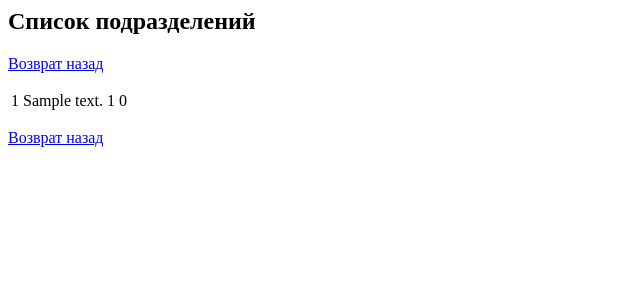
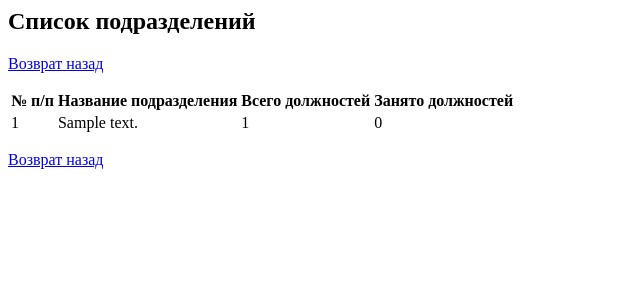
Before and after one commit to Sergyung/srvp, a PHP site: page /listDivisions.php in a window 1280 px wide. Shown: the top 300 px of the page, without its empty margins (0-640 px from the left). Run offline with PHP 8.4, Linux system fonts and the light colour scheme; tables that the repository leaves empty or names only in its code hold one stand-in row (values such as "Sample post").

Commit message:
modified listDivision.php

```diff
--- a/listDivisions.php
+++ b/listDivisions.php
@@ -11,6 +11,7 @@ echo '<h2>Список подразделений</h2>';
 echo '<p><a href="index.php">Возврат назад</a></p>';
 
 echo '<table>';
+	echo '<tr><th>№ п/п</th><th>Название подразделения</th><th>Всего должностей</th><th>Занято должностей</th></tr>';
 $i=1;
 while($row = $result->fetch_assoc()) {
 	echo '<tr><td>'.$i.'</td><td>'.$row['division'].'</td><td>'.$row['divCount'].'</td><td>'.$row['postCount'].'</td></tr>';
```
